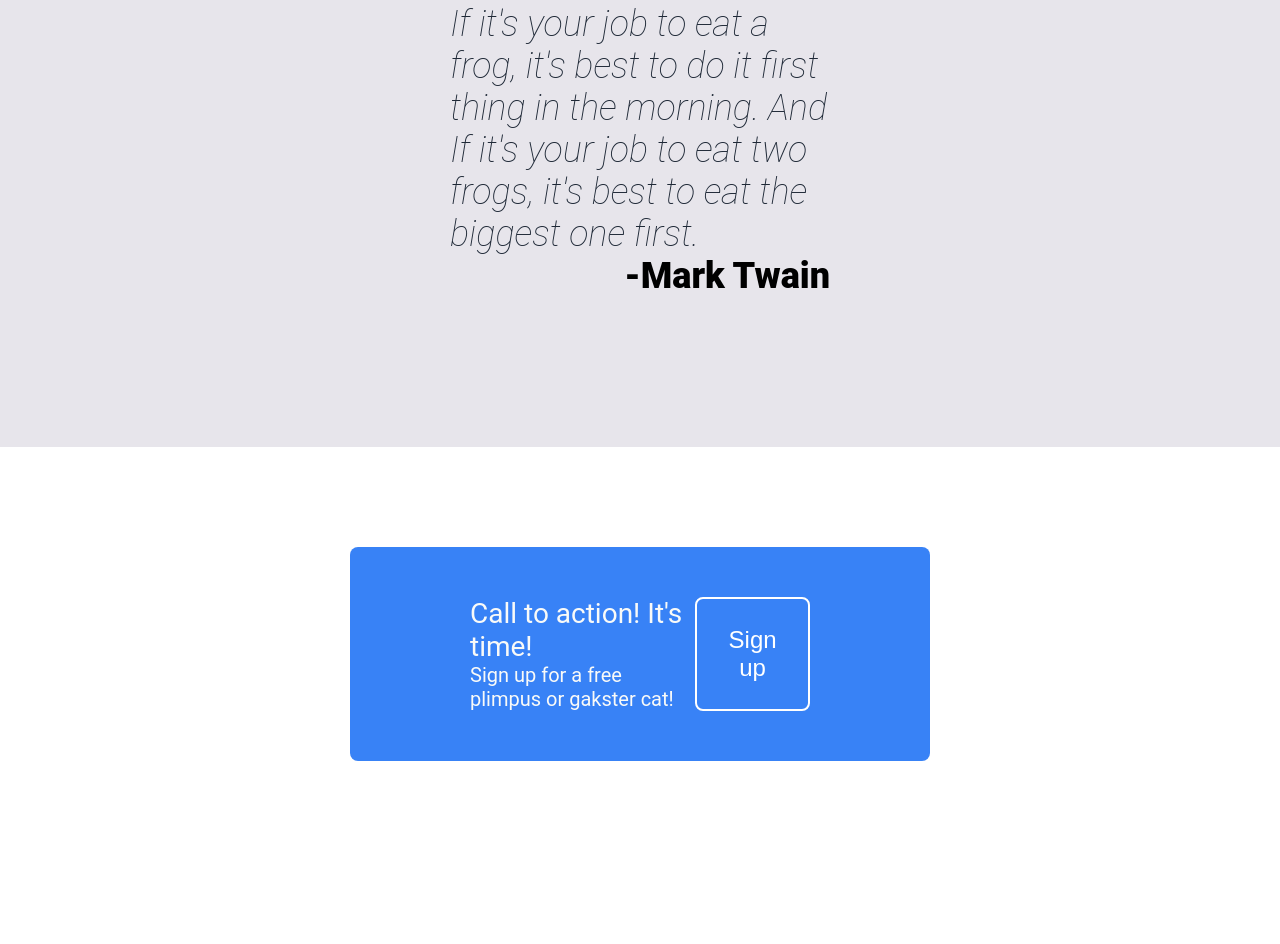
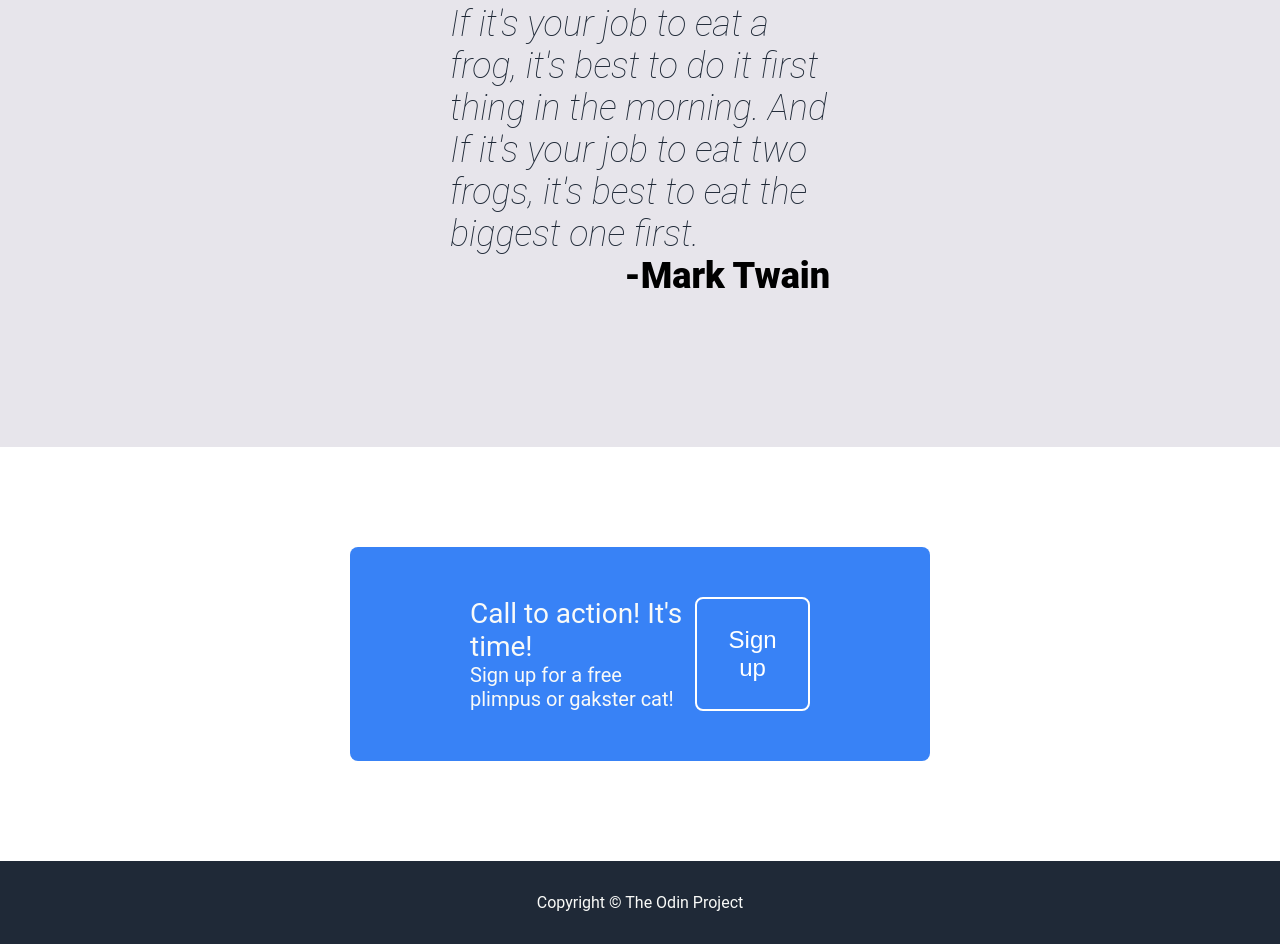
Before and after one commit to BilalKhoffash/landing-page, a plain HTML site: page index.html in a window 1280 px wide. Shown: the part 1398-2342 px from the top of the page. Before the commit the page ends 2259 px from the top, so only its background shows below. Drawn offline with Linux system fonts and the light colour scheme.

Commit message:
added footer

```diff
--- a/index.html
+++ b/index.html
@@ -69,5 +69,6 @@
                 <button class="signup1">Sign up</button>
             </div>
         </div>
+        <footer class="footerlast">Copyright &COPY; The Odin Project</footer>
     </body>
 </html>
--- a/style.css
+++ b/style.css
@@ -168,3 +168,12 @@ body {
     cursor: pointer;
     border: solid white 2px;
 }
+
+.footerlast {
+    background-color: #1f2937;
+    display: flex;
+    justify-content: center;
+    align-items: center;
+    padding: 32px;
+    color: #f9faf8;
+}
```
